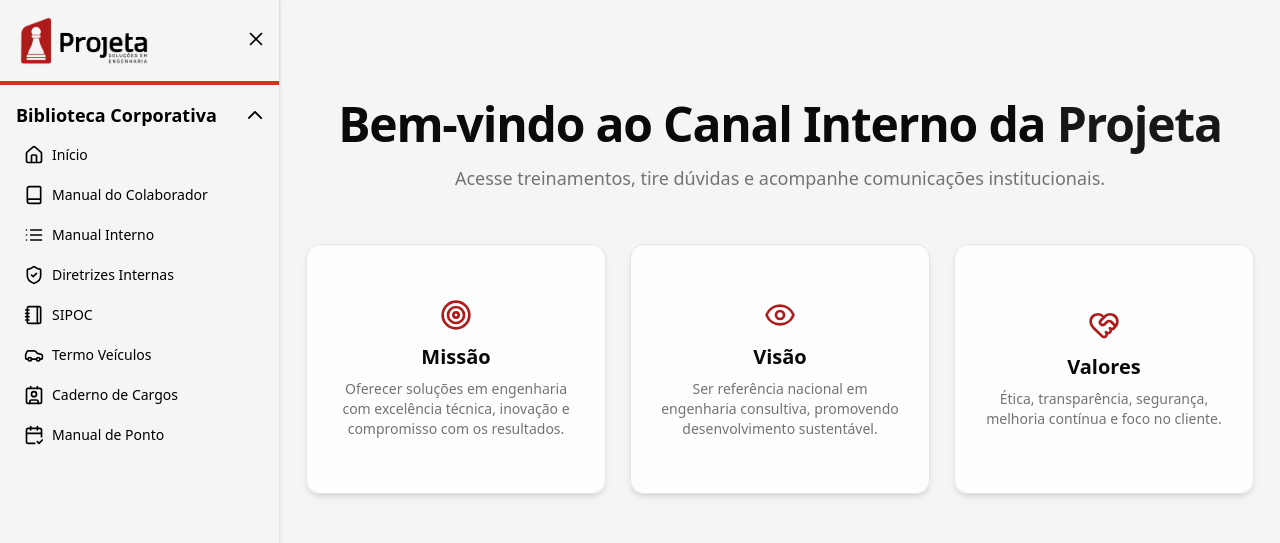
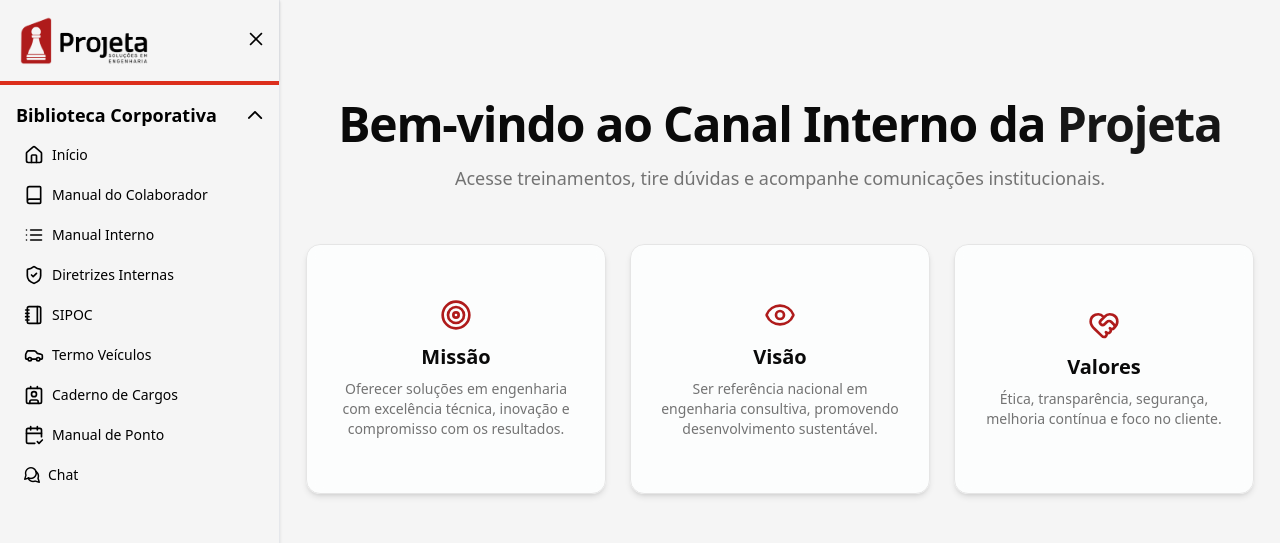
Before and after one commit to NITEP-Projeta/faqprojeta, a Next.js app: page / in a window 1280 px wide. Shown: the top 543 px of the page. Built offline with nearby package versions, Linux system fonts and the light colour scheme; no server answers; the database is empty; sample sign-in values are in the browser's storage.

Commit message:
Notificação

```diff
--- a/app/admin/chat/page.tsx
+++ b/app/admin/chat/page.tsx
@@ -1,6 +1,6 @@
 "use client";
 
-import { useEffect, useMemo, useState } from "react";
+import { useEffect, useMemo, useState, useRef  } from "react";
 import { useRouter } from "next/navigation";
 import { onAuthStateChanged, getIdTokenResult } from "firebase/auth";
 import { auth, rtdb, db } from "@/src/firebase/firebase";
@@ -33,6 +33,7 @@ import {
 } from "lucide-react";
 import { doc, getDoc } from "firebase/firestore";
 import RtdbDebugTools from "@/components/RtdbDebugTools";
+import useUnreadBadge from "@/hooks/useUnreadBadge";
 
 /* ============================== Types ============================== */
 type ChatRow = {
@@ -103,6 +104,53 @@ export default function AdminChatInboxPage() {
   const [deleteTarget, setDeleteTarget] = useState<{ id: string; last?: string } | null>(null);
   const [deleting, setDeleting] = useState(false);
 
+  /* 🔔 unread badge + som */
+  const unread = useUnreadBadge(isAdmin); // { total, perChat, markRead }
+
+  const audioRef = useRef<HTMLAudioElement | null>(null);
+  const prevUnread = useRef(0);
+  const firstRun = useRef(true);
+
+  useEffect(() => {
+    const a = new Audio("/sounds/notify.mp3"); // coloque o mp3 em public/sounds/
+    a.preload = "auto";
+    audioRef.current = a;
+
+    // ⚙️ desbloqueio por gesto do usuário
+    const unlock = () => {
+      a.play().then(() => a.pause()).catch(() => {});
+      window.removeEventListener("click", unlock);
+      window.removeEventListener("keydown", unlock);
+    };
+    window.addEventListener("click", unlock);
+    window.addEventListener("keydown", unlock);
+
+    return () => {
+      window.removeEventListener("click", unlock);
+      window.removeEventListener("keydown", unlock);
+    };
+  }, []);
+
+  useEffect(() => {
+    if (firstRun.current) {
+      firstRun.current = false;
+      prevUnread.current = unread.total;
+      return;
+    }
+    if (unread.total > prevUnread.current) {
+      // opcional: não tocar se o chat estiver aberto
+      if (selectedChat) return;
+
+      // opcional: não tocar se a aba estiver visível
+      if (document.visibilityState === "visible") return;
+
+      audioRef.current?.play().catch((err) => {
+        console.warn("🔇 Não foi possível reproduzir som:", err);
+      });
+    }
+    prevUnread.current = unread.total;
+  }, [unread.total]);
+
   /* ------------------------------ Auth/Admin ------------------------------ */
   useEffect(() => {
     let mounted = true;
@@ -151,7 +199,9 @@ export default function AdminChatInboxPage() {
         const chatId = child.key as string;
 
         // filtra chats SEM mensagens
-        const hasMsgs = v.hasMessages === true || (v.messages && Object.keys(v.messages).length > 0);
+        const hasMsgs =
+          v.hasMessages === true ||
+          (v.messages && typeof v.messages === "object" && Object.keys(v.messages).length > 0);
         if (!hasMsgs) return;
 
         const ts =
@@ -335,7 +385,23 @@ export default function AdminChatInboxPage() {
     };
   }, [selectedChat]);
 
-  /* ------------------------------ Ações ------------------------------ */
+  /* ------------------------------ Busca / seleção ------------------------------ */
+  const filteredRows = useMemo(() => {
+    const t = search.trim().toLowerCase();
+    if (!t) return rows;
+    return rows.filter((r) => {
+      const id = r.id.toLowerCase();
+      const last = (r.lastMessage || "").toLowerCase();
+      const who = (r.lastSenderName || r.createdByName || "").toLowerCase();
+      return id.includes(t) || last.includes(t) || who.includes(t);
+    });
+  }, [rows, search]);
+
+  const selectedChatRow = useMemo(
+    () => (selectedChat ? rows.find((r) => r.id === selectedChat) ?? null : null),
+    [selectedChat, rows]
+  );
+
   const refreshChats = () => window.location.reload();
   const openChatInNewTab = (chatId: string) => window.open(`/chat/${encodeURIComponent(chatId)}`, "_blank");
 
@@ -346,6 +412,9 @@ export default function AdminChatInboxPage() {
     } catch (e) {
       console.warn("ensureParticipant on selectChat:", e);
     } finally {
+      // ✅ zera badge desse chat usando o lastMessageTime da row
+      const row = rows.find((r) => r.id === chatId);
+      unread.markRead(chatId, row?.messageCount ?? 0);
       setSelectedChat(chatId);
     }
   };
@@ -371,24 +440,6 @@ export default function AdminChatInboxPage() {
     }
   };
 
-  /* ------------------------------ Busca ------------------------------ */
-  const filteredRows = useMemo(() => {
-    const t = search.trim().toLowerCase();
-    if (!t) return rows;
-    return rows.filter((r) => {
-      const id = r.id.toLowerCase();
-      const last = (r.lastMessage || "").toLowerCase();
-      const who = (r.lastSenderName || r.createdByName || "").toLowerCase();
-      return id.includes(t) || last.includes(t) || who.includes(t);
-    });
-  }, [rows, search]);
-
-  const selectedChatRow = useMemo(
-    () => (selectedChat ? rows.find(r => r.id === selectedChat) ?? null : null),
-    [selectedChat, rows]
-  );
-
-
   /* ------------------------------ UI ------------------------------ */
   if (loading) {
     return (
@@ -401,6 +452,11 @@ export default function AdminChatInboxPage() {
     );
   }
 
+  const currentTitle =
+    selectedChat && selectedChatRow
+      ? `Chat: ${selectedChatRow.lastSenderName || selectedChatRow.createdByName || selectedChat}`
+      : "Inbox do Suporte";
+
   return (
     <main className="min-h-screen bg-gradient-to-br from-[#EAEAEA] to-white">
       {/* Topbar */}
@@ -408,10 +464,8 @@ export default function AdminChatInboxPage() {
         <div className="max-w-7xl mx-auto px-4 py-4 flex items-center justify-between">
           <div className="flex items-center gap-2">
             <Shield className="w-5 h-5 text-[#AF1B1B]" />
-              <h1 className="text-lg font-semibold text-gray-800">
-                {selectedChat
-                  ? `Chat: ${selectedChatRow?.lastSenderName || selectedChatRow?.createdByName || selectedChat}`
-                  : "Inbox do Suporte"}
+            <h1 className="text-lg font-semibold text-gray-800 flex items-center gap-2">
+              {currentTitle}
             </h1>
           </div>
           <div className="flex items-center gap-2">
@@ -440,7 +494,10 @@ export default function AdminChatInboxPage() {
             </button>
               {selectedChat && (
                 <button
-                onClick={() => setSelectedChat(null)}
+                  onClick={() => {
+                    window.location.reload();
+                    setSelectedChat(null);
+                  }}
                   className="hidden sm:inline-flex items-center gap-2 px-3 py-2 text-sm bg-[#EAEAEA] hover:bg-[#D96C06]/10 text-[#1A1A1A] rounded-lg transition"
                 >
                   <ArrowLeft className="w-4 h-4" />
@@ -513,6 +570,8 @@ export default function AdminChatInboxPage() {
                     })
                   : "—";
                 const title = c.lastSenderName || c.createdByName || c.id;
+                const unreadCount = unread.perChat[c.id] || 0;
+
                 return (
                   <div
                     key={c.id}
@@ -553,9 +612,11 @@ export default function AdminChatInboxPage() {
                         <div className="text-xs text-[#7A7A7A] flex items-center gap-1 mb-1">
                           <Clock className="w-3.5 h-3.5" />
                           <span>{when}</span>
-                          <span className="ml-2 text-[11px] bg-[#F2C14E]/20 text-[#1A1A1A] px-2 py-0.5 rounded-full border border-[#F2C14E]/60">
-                            {c.messageCount || 0} msgs
+                          {unreadCount > 0 && (
+                            <span className="ml-2 inline-flex items-center justify-center min-w-[16px] h-[16px] text-[10px] rounded-full bg-[#AF1B1B] text-white">
+                              {unreadCount}
                             </span>
+                          )}
                         </div>
                         <h3 className="font-semibold text-[#1A1A1A] break-words text-sm">{title}</h3>
                         <p className="mt-2 text-sm text-[#7A7A7A] line-clamp-2">{c.lastMessage || "Sem mensagens"}</p>
@@ -588,7 +649,12 @@ export default function AdminChatInboxPage() {
           <div className="bg-white rounded-2xl shadow-lg border border-[#EAEAEA] overflow-hidden">
             <div className="border-b border-[#EAEAEA] p-4 flex items-center justify-between">
               <div className="flex items-center gap-3">
-                <h2 className="text-lg font-semibold text-[#1A1A1A]">Mensagens:</h2>
+                <h2 className="text-lg font-semibold text-[#1A1A1A]">
+                  Mensagens — {selectedChatRow?.lastSenderName || selectedChatRow?.createdByName || selectedChat}
+                </h2>
+                <span className="text-xs bg-[#F2C14E]/20 text-[#1A1A1A] px-2 py-1 rounded-full border border-[#F2C14E]/60">
+                  {messages.length} mensagens
+                </span>
               </div>
               <div className="flex items-center gap-2">
                 <button
@@ -651,9 +717,7 @@ export default function AdminChatInboxPage() {
                             </span>
                           </div>
                           <p className="text-sm leading-relaxed whitespace-pre-wrap">{m.text}</p>
-                          <div className={`mt-2 text-[11px] ${m.isAdmin ? "text-white/80" : "text-[#7A7A7A]"}`}>
-                            {time}
-                          </div>
+                          <div className={`mt-2 text-[11px] ${m.isAdmin ? "text-white/80" : "text-[#7A7A7A]"}`}>{time}</div>
                         </div>
                       </div>
                     );
--- a/app/chat/[chatId]/page.tsx
+++ b/app/chat/[chatId]/page.tsx
@@ -266,7 +266,7 @@ export default function ChatRoomPage() {
         <div className="max-w-4xl mx-auto px-4 py-4">
           <div className="flex items-center gap-4">
             <button
-              onClick={() => router.back()}
+              onClick={() => router.push("/")}
               className="p-2 hover:bg-[#EAEAEA] rounded-full transition"
               aria-label="Voltar"
             >
--- a/components/ClientLayout.tsx
+++ b/components/ClientLayout.tsx
@@ -16,6 +16,8 @@ import { useRouter } from "next/navigation";
 
 import { ProtectedRoute } from "@/components/ProtectedRoute";
 
+import useUnreadBadge from '@/hooks/useUnreadBadge';
+
 export default function ClientLayout({ children }: { children: React.ReactNode }) {
   // Router para navegação
   const router = useRouter();
@@ -33,6 +35,8 @@ export default function ClientLayout({ children }: { children: React.ReactNode }
 
   // Hook para verificar se o usuário é admin
   const { isAdmin } = useCurrentUser();
+
+  const unread = useUnreadBadge(isAdmin);
 
   // Hook para verificar se o usuário está autenticado
   useEffect(() => {
@@ -141,6 +145,19 @@ export default function ClientLayout({ children }: { children: React.ReactNode }
                       <span className="font-medium">Manual de Ponto</span>
                     </Link>
                   </li>
+                  {!isAdmin && (
+                    <li>
+                      <Link href="/chat" aria-label="Ir para a página de Chat" className="flex items-center gap-2 p-2 rounded transition-all duration-300 ease-in-out hover:bg-[#F1F5F9] hover:scale-[1.03] hover:text-[#AF1B1B]">
+                        <i className="pi pi-comments"></i>
+                        <span>Chat</span>
+                          {unread.total > 0 && (
+                            <span className="ml-auto inline-flex items-center justify-center min-w-[18px] h-[18px] px-1 text-[11px] rounded-full bg-[#AF1B1B] text-white">
+                              {unread.total}
+                            </span>
+                          )}
+                      </Link>
+                    </li>
+                  )}
               </ul>
               )}
             </div>
@@ -167,9 +184,14 @@ export default function ClientLayout({ children }: { children: React.ReactNode }
                     </Link>
                   </li>
                   <li>
-                    <Link href="/chat" aria-label="Ir para a página de Chat" className="flex items-center gap-2 p-2 rounded transition-all duration-300 ease-in-out hover:bg-[#F1F5F9] hover:scale-[1.03] hover:text-[#AF1B1B]">
+                    <Link href="/admin/chat" aria-label="Ir para a página de Chat" className="flex items-center gap-2 p-2 rounded transition-all duration-300 ease-in-out hover:bg-[#F1F5F9] hover:scale-[1.03] hover:text-[#AF1B1B]">
                       <i className="pi pi-comments"></i>
                       <span>Chat</span>
+                        {unread.total > 0 && (
+                          <span className="ml-auto inline-flex items-center justify-center min-w-[18px] h-[18px] px-1 text-[11px] rounded-full bg-[#AF1B1B] text-white">
+                            {unread.total}
+                          </span>
+                        )}
                     </Link>
                   </li>
                 </ul>
--- /dev/null
+++ b/hooks/useUnreadBadge.ts
@@ -0,0 +1,120 @@
+// /hooks/useUnreadBadge.ts
+import { useEffect, useMemo, useRef, useState } from "react";
+import { auth, rtdb } from "@/src/firebase/firebase";
+import { onAuthStateChanged } from "firebase/auth";
+import { onValue, query, ref, orderByKey, limitToLast } from "firebase/database";
+
+type PerChatCounts = Record<string, number>;
+
+function lsKey(uid: string) {
+  return `inbox_last_read_counts:${uid}`;
+}
+
+function loadLastRead(uid: string): PerChatCounts {
+  try {
+    const raw = localStorage.getItem(lsKey(uid));
+    return raw ? JSON.parse(raw) : {};
+  } catch {
+    return {};
+  }
+}
+
+function saveLastRead(uid: string, data: PerChatCounts) {
+  try {
+    localStorage.setItem(lsKey(uid), JSON.stringify(data));
+  } catch {}
+}
+
+export default function useUnreadBadge(enabled: boolean) {
+  const [uid, setUid] = useState<string | null>(null);
+
+  // contagem atual de mensagens por chat (snapshot do RTDB)
+  const [currentCounts, setCurrentCounts] = useState<PerChatCounts>({});
+  // “até onde” o usuário leu por chat (persistido em localStorage)
+  const lastReadRef = useRef<PerChatCounts>({});
+
+  // pega UID para isolar o armazenamento
+  useEffect(() => {
+    if (!enabled) {
+      setUid(null);
+      return;
+    }
+    const unsub = onAuthStateChanged(auth, (u) => {
+      if (u) {
+        setUid(u.uid);
+        lastReadRef.current = loadLastRead(u.uid);
+      } else {
+        setUid(null);
+        lastReadRef.current = {};
+      }
+    });
+    return () => unsub();
+  }, [enabled]);
+
+  // escuta a lista de chats e lê a contagem de mensagens
+  useEffect(() => {
+    if (!enabled) {
+      setCurrentCounts({});
+      return;
+    }
+    const qRef = query(ref(rtdb, "chats"), orderByKey(), limitToLast(200));
+    const off = onValue(qRef, (snap) => {
+      const next: PerChatCounts = {};
+      snap.forEach((child) => {
+        const v = child.val() || {};
+        const id = child.key as string;
+
+        // preferir contagem direta se existir; senão contar as chaves de messages
+        const count =
+          typeof v.messageCount === "number"
+            ? v.messageCount
+            : v.messages && typeof v.messages === "object"
+            ? Object.keys(v.messages).length
+            : 0;
+
+        next[id] = count;
+      });
+      setCurrentCounts(next);
+    });
+    return () => off();
+  }, [enabled]);
+
+  // calcula perChat e total (somatório real)
+  const perChat = useMemo(() => {
+    const result: PerChatCounts = {};
+    for (const [chatId, curr] of Object.entries(currentCounts)) {
+      const last = lastReadRef.current[chatId] ?? 0;
+      const diff = curr - last;
+      result[chatId] = diff > 0 ? diff : 0;
+    }
+    return result;
+  }, [currentCounts]);
+
+  const total = useMemo(
+    () => Object.values(perChat).reduce((sum, n) => sum + n, 0),
+    [perChat]
+  );
+
+  // marca como lido: guarda a contagem atual (ou uma passada explicitamente)
+  function markRead(chatId: string, currentCount?: number) {
+    if (!uid) return;
+    const curr =
+      typeof currentCount === "number"
+        ? currentCount
+        : currentCounts[chatId] ?? 0;
+
+    const next = { ...lastReadRef.current, [chatId]: curr };
+    lastReadRef.current = next;
+    saveLastRead(uid, next);
+  }
+
+  // utilitário opcional: marcar todos como lidos
+  function markAllRead() {
+    if (!uid) return;
+    const next = { ...currentCounts };
+    lastReadRef.current = next;
+    saveLastRead(uid, next);
+  }
+
+  return { total, perChat, markRead, markAllRead };
+}
```
Also changed, not shown: 1 other file (tests, documents, lock files or other folders). Lines whose indentation alone changed are shown as unchanged.
